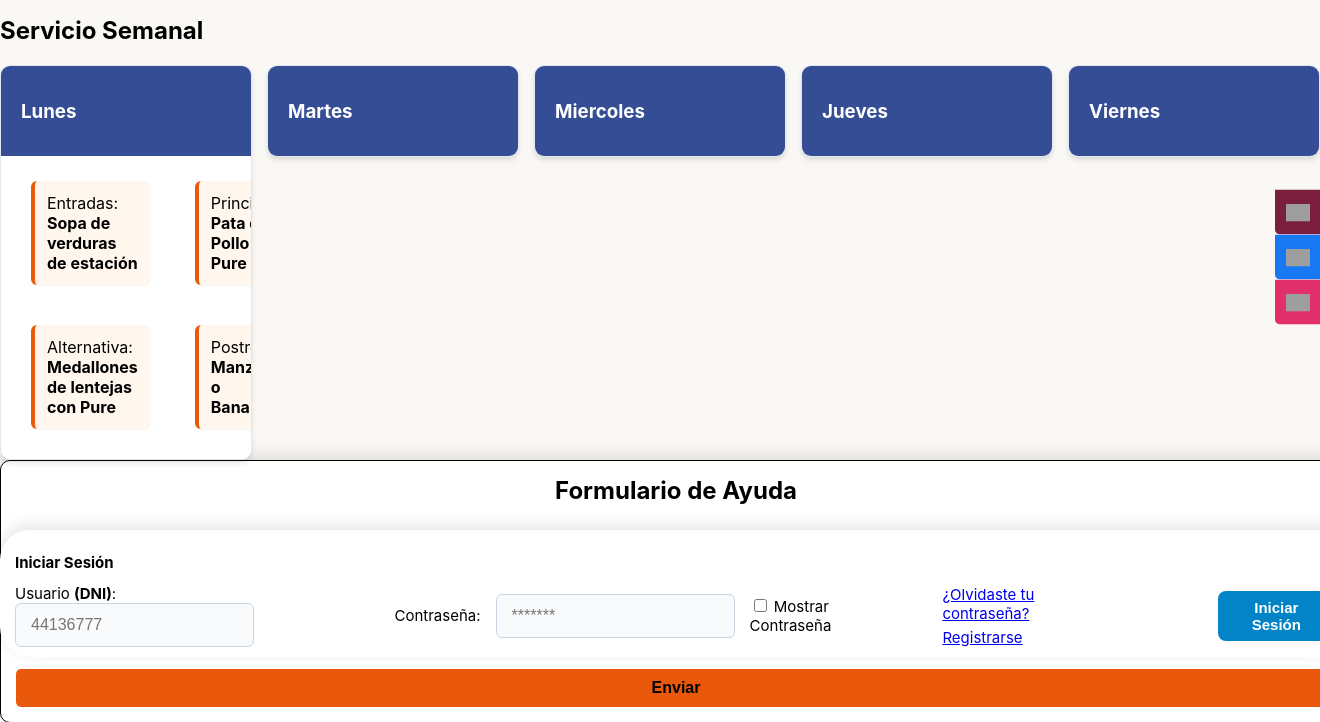
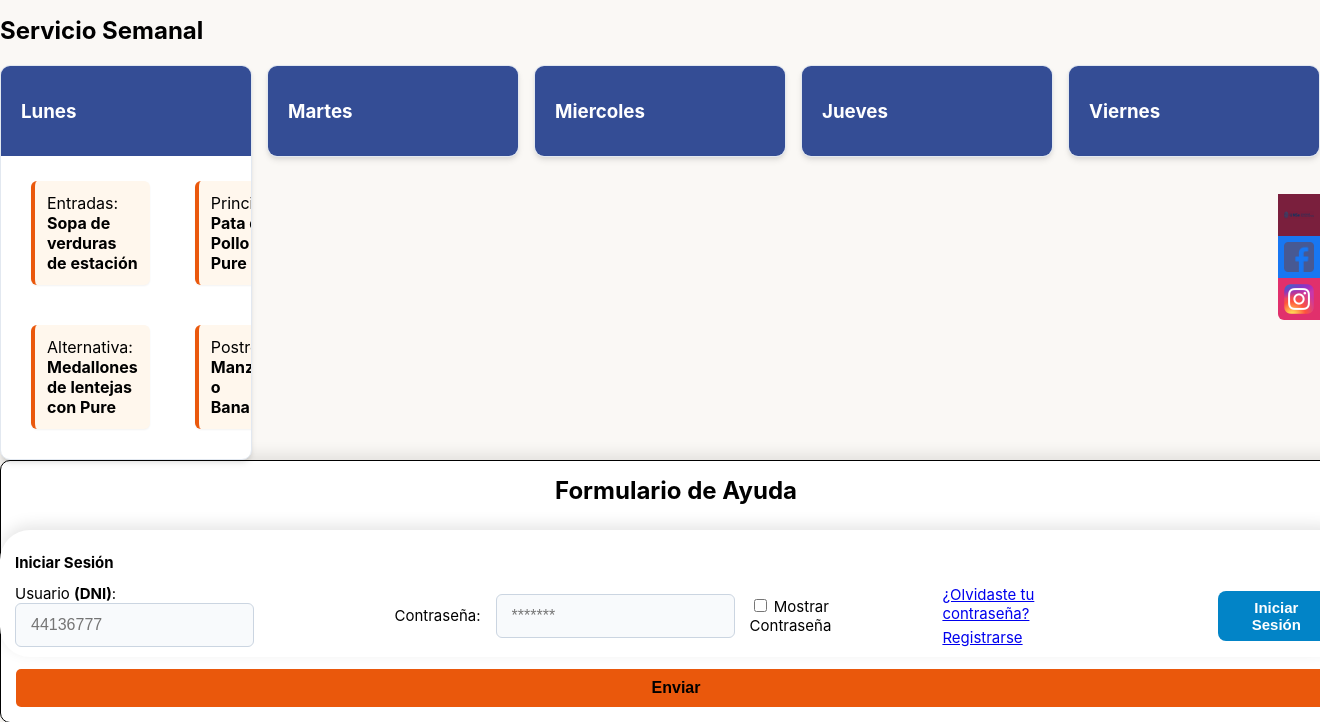
Before and after one commit to Lisandro-Rodriguez/Proyecto-Comedor-Web, a PHP site: page /html/index.html in a window 1320 px wide; the page is wider, and only the part inside the window is pictured. Shown: the part 143-865 px from the top of that part. Run offline with PHP 8.4, Linux system fonts and the light colour scheme; some libraries are stand-ins or nearby versions; grey boxes are pictures that could not be loaded.

Commit message:
Corrige barra de redes sociales y responsive

```diff
--- a/css/style.css
+++ b/css/style.css
@@ -229,7 +229,7 @@ button:hover{
 
 #unsa {
     background-color: #7A1F3D;
-    background-image: url("../imgs/unsa.png");
+    background-image: url("../imgs/logoUNSa.jpeg");
     background-position: center;
     background-repeat: no-repeat;
     background-size: 30px;
@@ -237,7 +237,7 @@ button:hover{
 
 #instagram {
     background-color: #E1306C;
-    background-image: url("../imgs/instagram.png");
+    background-image: url("../imgs/instagram.webp");
     background-position: center;
     background-repeat: no-repeat;
     background-size: 30px;
@@ -245,74 +245,96 @@ button:hover{
 
 #facebook {
     background-color: #1877F2;
-    background-image: url("../imgs/facebook.png");
+    background-image: url("../imgs/facebook-png.ng.png");
     background-position: center;
     background-repeat: no-repeat;
     background-size: 30px;
 }
 
-.flotantes{
+.flotantes {
     position: fixed;
-    width: 60px;
-    max-width: 7%;
     right: 0;
     top: 50%;
     transform: translateY(-50%);
+    width: 50px;
+    z-index: 2000;
 }
-.flotantes a{
-    display: block;
-    position: relative;
-
-    height: 60px;
-    width: 60px;
-    text-decoration: none;
-
-    font-size: 17px;
-    transition: all 500ms ease;
-    color:#fff
+.flotantes .redes {
+    width: 100%;
+    height: 50px;
 }
 
-.flotantes a:hover{
-    background-color: #1c1c1c;
+.flotantes a {
+    display: flex;
+    position: relative;
+    width: 50px;
+    height: 50px;
+
+    align-items: center;
+    justify-content: center;
+
+    text-decoration: none;
+    font-size: 17px;
+    color: white;
+
+    background-position: center;
+    background-repeat: no-repeat;
+    background-size: 26px;
+
+    transition: all 0.3s ease;
 }
 
-.flotantes a:first-of-type{
-    background: #3b5998;
-    border-radius: 5px 0 0 0;
-}
-.flotantes a:last-of-type{
-    background: #3b5998;
-    border-radius: 0 0 0 5px;
+.flotantes a:hover {
+    transform: translateX(-5px);
+    filter: brightness(0.9);
 }
 
-.flotantes .redes-nombre{
+flotantes .redes:first-child a {
+    border-radius: 6px 0 0 0;
+}
+.flotantes .redes:last-child a {
+    border-radius: 0 0 0 6px;
+}
+
+.flotantes .redes-nombre {
     position: absolute;
+
     right: 100%;
     top: 50%;
+
     transform: translateY(-50%);
 
-    background: #1c1c1c;
+    background-color: #1c1c1c;
+    color: white;
+
     padding: 6px 10px;
-    border-radius: 3px;
+    border-radius: 4px;
 
     opacity: 0;
     visibility: hidden;
+
     white-space: nowrap;
-    transition: 0.3s;
+
+    transition: all 0.3s ease;
 }
 .flotantes a:hover .redes-nombre{
     opacity: 1;
     visibility: visible;
 }
-.flotantes .redes-nombre:after{
+.flotantes .redes-nombre::after {
     position: absolute;
-    content: '';
+
+    content: "";
+
     border-left: 6px solid #1c1c1c;
     border-right: 7px solid transparent;
     border-top: 10px solid transparent;
     border-bottom: 10px solid transparent;
+
     left: 100%;
-    top: 8px;
+    top: 50%;
+
+    transform: translateY(-50%);
 }
 
 /*Para Pc y Tablet*/
@@ -377,21 +399,23 @@ button:hover{
     }
 
     .flotantes {
-        width: 45px;
+        width: 42px;
+    }
+
+    .flotantes .redes {
+        width: 42px;
+        height: 42px;
     }
 
     .flotantes a {
-        width: 45px;
-        height: 45px;
+        width: 42px;
+        height: 42px;
+        background-size: 22px;
     }
 
-    #unsa,
-    #facebook,
-    #instagram {
-        background-size: 24px;
-    }
 
-    .redes-nombre {
+
+    .flotantes .redes-nombre {
         display: none;
     }
 }
--- a/html/index.html
+++ b/html/index.html
@@ -8,7 +8,7 @@
     </head>
     <body>
         <header>
-            <img src="..\imgs\logoUNSa.jpeg" alt="Logo UNSa">
+            <img src="../imgs/logoUNSa.jpeg" alt="Logo UNSa">
             <nav>
                 <a href="../html/registro.html">Registro</a>
             </nav>
@@ -187,6 +187,6 @@
         })();
         </script>
 
-        <script src="..\js\script.js"></script>
+        <script src="../js/script.js"></script>
     </body>
 </html>
```
